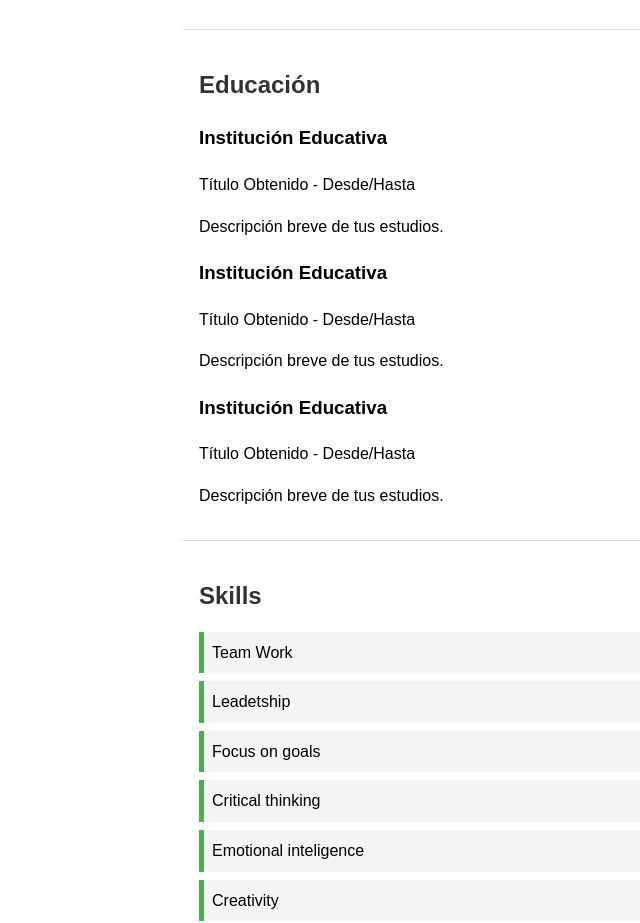
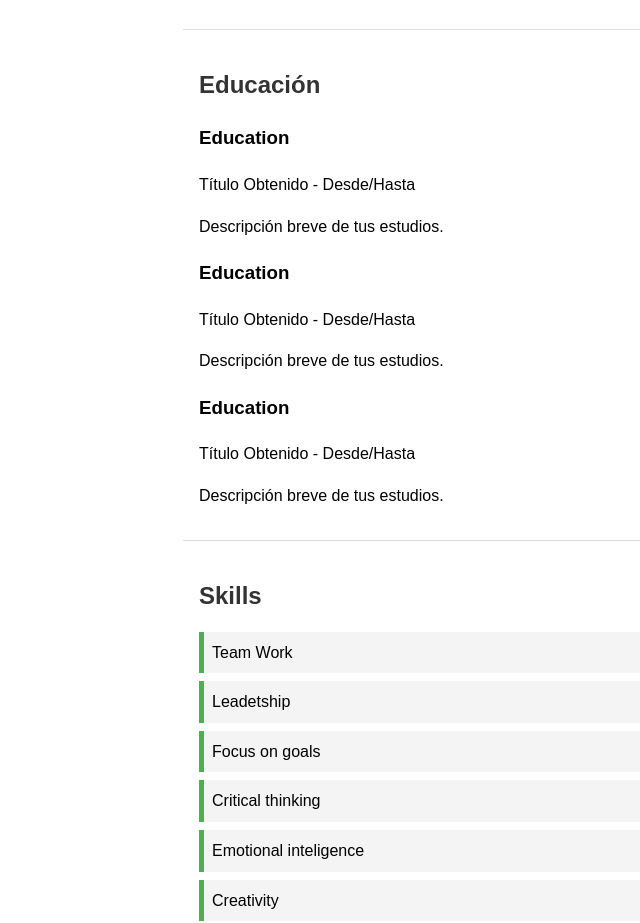
Before and after one commit to HtioValbuena/cv-pages, a plain HTML site: page index.html in a window 1280 px wide. Shown: the part 785-1708 px from the top of the page, without its empty margins (41-681 px from the left). Drawn offline with Linux system fonts and the light colour scheme.

Commit message:
Agrego información al html por segunda vez

```diff
--- a/index.html
+++ b/index.html
@@ -24,7 +24,7 @@ HTML
             <p>Descripción de tus responsabilidades y logros.</p>
         </div>
         <div class="job">
-            <h3>Job title</h3>
+            <h3>Job title </h3>
             <p>Empresa - Desde/Hasta</p>
             <p>Descripción de tus responsabilidades y logros.</p>
         </div>
@@ -37,17 +37,17 @@ HTML
     <section class="education">
         <h2>Educación</h2>
         <div class="school">
-            <h3>Institución Educativa</h3>
+            <h3>Education</h3>
             <p>Título Obtenido - Desde/Hasta</p>
             <p>Descripción breve de tus estudios.</p>
         </div>
         <div class="school">
-            <h3>Institución Educativa</h3>
+            <h3>Education</h3>
             <p>Título Obtenido - Desde/Hasta</p>
             <p>Descripción breve de tus estudios.</p>
         </div>
         <div class="school">
-            <h3>Institución Educativa</h3>
+            <h3>Education</h3>
             <p>Título Obtenido - Desde/Hasta</p>
             <p>Descripción breve de tus estudios.</p>
         </div>
```
